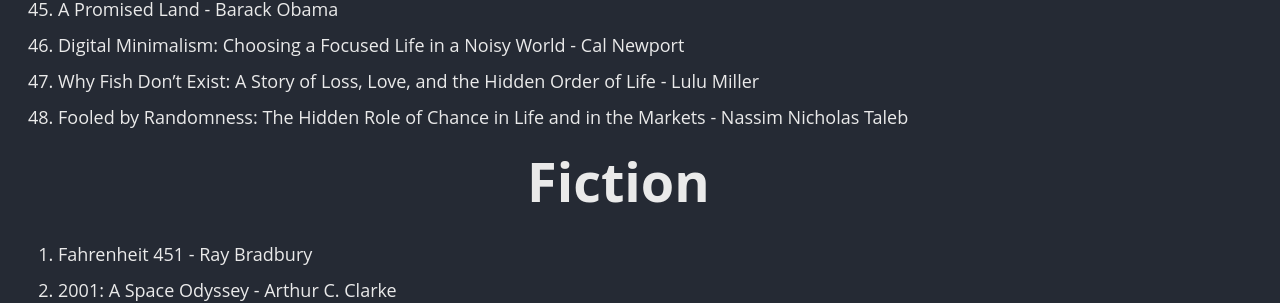
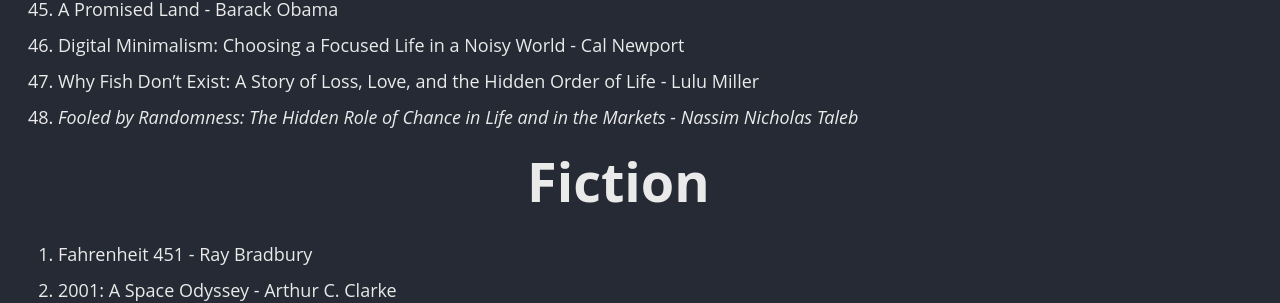
Before and after one commit to dchen327/dchen327.github.io, a Jekyll site: the page built from books.md, in a window 1280 px wide. Shown: the part 1856-2159 px from the top of the page. Built offline with Jekyll 4.4.1, drawn with Linux system fonts in a browser that asks for light colours; cached includes are drawn as plain includes.

Commit message:
reformat

```diff
--- a/books.md
+++ b/books.md
@@ -5,6 +5,7 @@
 Here are some of the books I've read (or listened to), mostly throughout high school. I've **bolded** my favorites, and anything I'm currently reading is _italicized_.
 
 <h1 id="Stanford-AI" style="font-size: 3em; text-align: center">Non-Fiction</h1>
+
 1. **How to Win Friends and Influence People - Dale Carnegie**
 2. 12 Rules for Life - Jordan Peterson
 3. **A Mind For Numbers: How to Excel at Math and Science (Even If You Flunked Algebra) - Barbara Oakley**
@@ -52,7 +53,7 @@
 44. A Promised Land - Barack Obama
 45. Digital Minimalism: Choosing a Focused Life in a Noisy World - Cal Newport
 46. Why Fish Don't Exist: A Story of Loss, Love, and the Hidden Order of Life - Lulu Miller
-47. Fooled by Randomness: The Hidden Role of Chance in Life and in the Markets - Nassim Nicholas Taleb
+47. *Fooled by Randomness: The Hidden Role of Chance in Life and in the Markets - Nassim Nicholas Taleb*
 
 <h1 id="Stanford-AI" style="font-size: 3em; text-align: center">Fiction</h1>
 
@@ -71,6 +72,6 @@
 13. All the Light We Cannot See - Anthony Doerr
 14. **The Ballad of Songbirds and Snakes - Suzanne Collins**
 15. The Great Gatsby - F. Scott Fitzgerald
-16. _The Namesake - Jhumpa Lahiri_
-17. _Ready Player Two - Ernest Cline_
-18. _Station Eleven - Emily St. John Mandel_
+16. *The Namesake - Jhumpa Lahiri*
+17. *Ready Player Two - Ernest Cline*
+18. *Station Eleven - Emily St. John Mandel*
```
